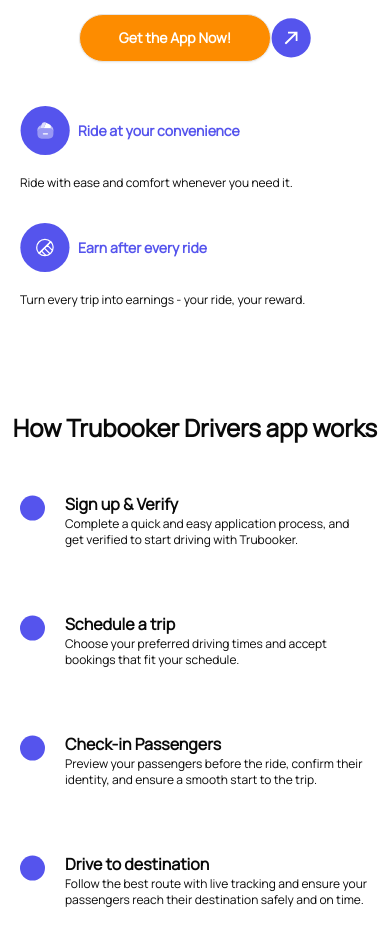
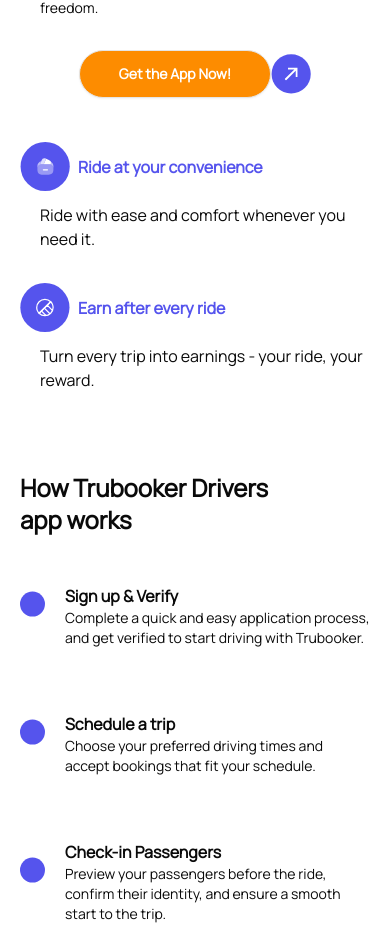
Before and after one commit to trubooker/trubooker-landing-page, a Next.js app: page /driver in a window 390 px wide. Shown: the part 1068-1997 px from the top of the page. Built offline with nearby package versions, Linux system fonts and the light colour scheme.

Commit message:
final tweaks

```diff
--- a/src/app/driver/page.tsx
+++ b/src/app/driver/page.tsx
@@ -3,6 +3,7 @@
 import Hero from "@/components/(Driver)/Hero";
 import HowItWorks from "@/components/(Driver)/HowItWorks";
 import WhyUs from "@/components/(Driver)/WhyUs";
+import ScrollAnimation from "@/components/Assets/FramerMotion/animate";
 import Footer from "@/components/Footer";
 import GetStarted from "@/components/GetStarted";
 import Navbar from "@/components/Navbar";
@@ -13,10 +14,18 @@
     <div>
       <FloatingAnnouncement />
       <Navbar />
-      <Hero />
-      <WhyUs />
-      <HowItWorks />
-      <Accounts />
+      <ScrollAnimation>
+        <Hero />
+      </ScrollAnimation>
+      <ScrollAnimation>
+        <WhyUs />
+      </ScrollAnimation>
+      <ScrollAnimation>
+        <HowItWorks />
+      </ScrollAnimation>
+      <ScrollAnimation>
+        <Accounts />
+      </ScrollAnimation>
       <GetStarted />
       <Footer />
     </div>
--- a/src/components/(Driver)/FloatingAnnouncement/index.tsx
+++ b/src/components/(Driver)/FloatingAnnouncement/index.tsx
@@ -6,7 +6,7 @@
     <div>
       {" "}
       <div className="text-center">
-        <div className="w-full bg-[--primary] font-semibold text-base flex justify-around  text-white text-center">
+        <div className="w-full bg-[--primary] font-semibold text-sm lg:text-base flex flex-col lg:flex-row py-2 lg:py-0 justify-around text-white text-center">
           <p className="my-auto">
             Join our waiting list to earn as a driver when we launch
           </p>
--- a/src/components/(Driver)/HowItWorks/index.tsx
+++ b/src/components/(Driver)/HowItWorks/index.tsx
@@ -6,15 +6,15 @@
 const HowItWorks = () => {
   return (
     <div>
-      <div className="mb-20">
-        <div className="grid grid-rows-1 h-full items-end lg:grid-cols-2 lg:mx-32 gap-8">
+      <div className="lg:mb-20 mb-10">
+        <div className="grid grid-rows-1 h-full items-end lg:grid-cols-2 mx-5 lg:mx-32 gap-8">
           <div>
             <div className="flex text-left flex-col justify-center my-auto h-auto w-full py-10">
-              <header className="text-center font-bold text-2xl lg:text-4xl">
+              <header className="text-left lg:text-center font-bold w-[80%] text-2xl lg:text-4xl">
                 How Trubooker Drivers app works
               </header>
               <div className="grid grid-row-3 mt-10">
-                <div className="grid grid-cols-1 lg:ms-5 gap-12 px-5">
+                <div className="grid grid-cols-1 lg:ms-5 gap-12">
                   <div className="text-left my-2 flex">
                     <Image
                       className="text-left mb-6"
@@ -24,10 +24,10 @@
                       height={25}
                     />
                     <div className="flex flex-col ms-5">
-                      <h4 className="font-semibold text-left lg:h-0">
+                      <h4 className="font-semibold text-left text-base lg:h-0 lg:text-lg">
                         Sign up & Verify
                       </h4>
-                      <p className="text-left sm:text-sm text-xs lg:mt-8">
+                      <p className="text-left sm:text-base text-sm lg:mt-8">
                         Complete a quick and easy application process, and get
                         verified to start driving with Trubooker.{" "}
                       </p>
@@ -42,10 +42,10 @@
                       height={25}
                     />
                     <div className="flex flex-col ms-5">
-                      <h4 className="font-semibold text-left lg:h-0">
+                      <h4 className="font-semibold text-left text-base lg:h-0 lg:text-lg">
                         Schedule a trip
                       </h4>
-                      <p className="text-left sm:text-sm text-xs lg:mt-8">
+                      <p className="text-left sm:text-base text-sm lg:mt-8">
                         Choose your preferred driving times and accept bookings
                         that fit your schedule.
                       </p>
@@ -60,10 +60,10 @@
                       height={25}
                     />
                     <div className="flex flex-col ms-5">
-                      <h4 className="font-semibold text-left lg:h-0">
+                      <h4 className="font-semibold text-left text-base lg:h-0 lg:text-lg">
                         Check-in Passengers
                       </h4>
-                      <p className="text-left sm:text-sm text-xs lg:mt-8">
+                      <p className="text-left sm:text-base text-sm lg:mt-8">
                         Preview your passengers before the ride, confirm their
                         identity, and ensure a smooth start to the trip.{" "}
                       </p>
@@ -78,10 +78,10 @@
                       height={25}
                     />
                     <div className="flex flex-col ms-5">
-                      <h4 className="font-semibold text-left lg:h-0">
+                      <h4 className="font-semibold text-left text-base lg:h-0 lg:text-lg">
                         Drive to destination{" "}
                       </h4>
-                      <p className="text-left sm:text-sm text-xs lg:mt-8">
+                      <p className="text-left sm:text-base text-sm lg:mt-8">
                         Follow the best route with live tracking and ensure your
                         passengers reach their destination safely and on time.{" "}
                       </p>
@@ -96,10 +96,10 @@
                       height={25}
                     />
                     <div className="flex flex-col ms-5">
-                      <h4 className="font-semibold text-left lg:h-0">
+                      <h4 className="font-semibold text-left text-base lg:h-0 lg:text-lg">
                         Get paid{" "}
                       </h4>
-                      <p className="text-left sm:text-sm text-xs lg:mt-8">
+                      <p className="text-left sm:text-base text-sm lg:mt-8">
                         Withdraw or transfer your earnings directly from the
                         app, with fast and reliable payments.{" "}
                       </p>
@@ -113,7 +113,7 @@
             <Image
               src={HowItWorkImg}
               alt=""
-              className=" ms-auto mt-auto h-auto rounded-lg w-full lg:h-auto lg:w-[499px]"
+              className="lg:ms-auto mx-auto mt-auto h-auto rounded-lg w-[499px]"
             />
           </div>
         </div>
--- a/src/components/(Driver)/WhyUs/index.tsx
+++ b/src/components/(Driver)/WhyUs/index.tsx
@@ -8,10 +8,10 @@
 const WhyUs = () => {
   return (
     <div>
-      <div className="grid grid-rows-1 lg:grid-cols-3 gap-8 mx-5 lg:mx-32 mb-16">
+      <div className="grid grid-rows-1 lg:grid-cols-3 gap-8 mx-5 lg:mx-32 mb-10">
         <div>
           <div className="w-full md:mx-auto">
-            <div className="h-full flex flex-col justify-around sm:items-start items-center sm:text-left text-center sm:ms-6 mx-2">
+            <div className="h-full flex flex-col justify-around sm:items-start items-center text-left lg:text-center sm:ms-6 mx-2">
               <div className="sm:items-start items-center text-left mb-5 ms-3">
                 <h3 className="font-semibold text-2xl lg:text-4xl mb-5">
                   Why Drive with Us?
@@ -50,11 +50,11 @@
               width={50}
               height={50}
             />
-            <h4 className="font-bold text-sm text-[--primary] text-left">
+            <h4 className="font-bold text-base text-[--primary] text-left">
               Ride at your convenience{" "}
             </h4>
           </div>
-          <p className="text-left mt-5 sm:text-sm text-xs">
+          <p className="text-left mt-3 lg:mt-5 text-base ms-5 lg:ms-0">
             Ride with ease and comfort whenever you need it.
           </p>
         </div>
@@ -67,11 +67,11 @@
               width={50}
               height={50}
             />
-            <h4 className="font-bold text-sm text-[--primary] text-left">
+            <h4 className="font-bold text-base text-[--primary] text-left">
               Earn after every ride{" "}
             </h4>
           </div>
-          <p className="text-left mt-5 sm:text-sm text-xs">
+          <p className="text-left mt-3 lg:mt-5 text-base ms-5 lg:ms-0">
             Turn every trip into earnings - your ride, your reward.
           </p>
         </div>
--- a/src/components/FAQ/index.tsx
+++ b/src/components/FAQ/index.tsx
@@ -19,7 +19,7 @@
         {IFAQ.map((item: any, index: number) => (
           <div key={index} className="rounded-2xl w-full">
             <div>
-              <h1 className="font-bold lg:text-base text-sm mb-2">
+              <h1 className="font-bold lg:text-lg text-base mb-2">
                 {item.header}
               </h1>
               <p className="font-light lg:text-base text-sm ">{item.content}</p>
```
